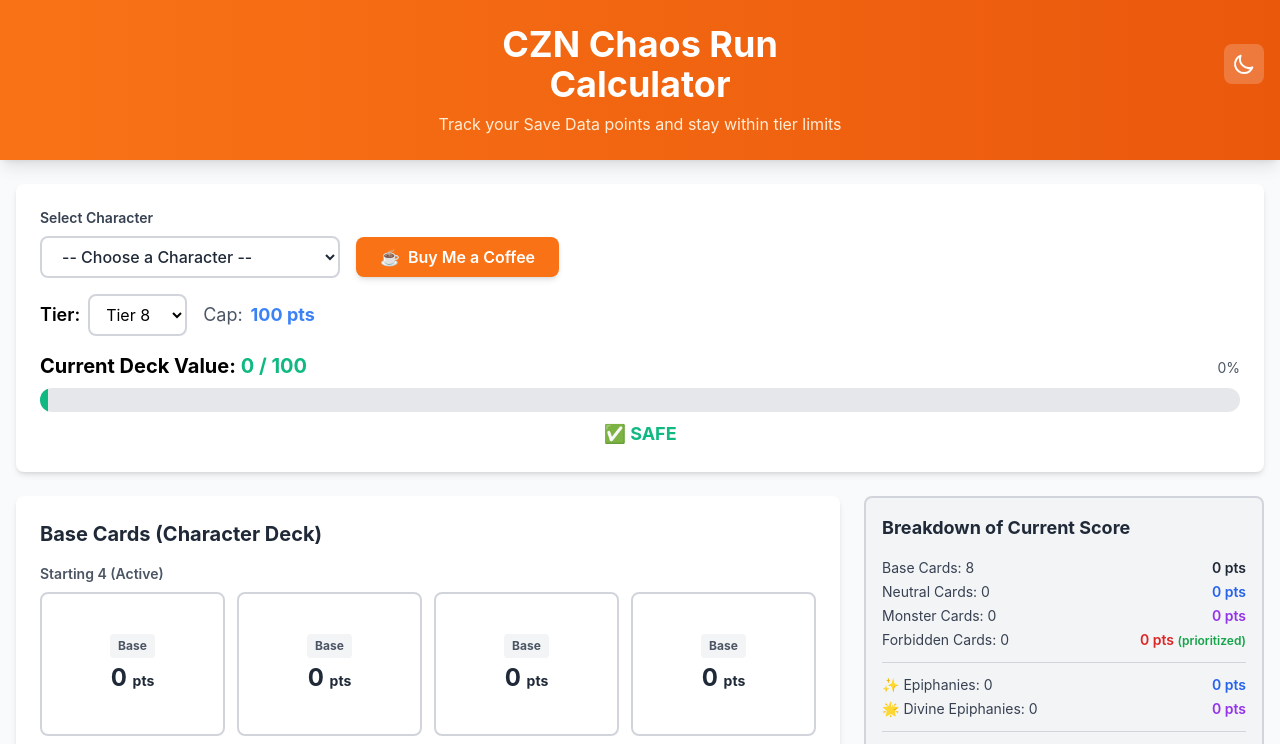
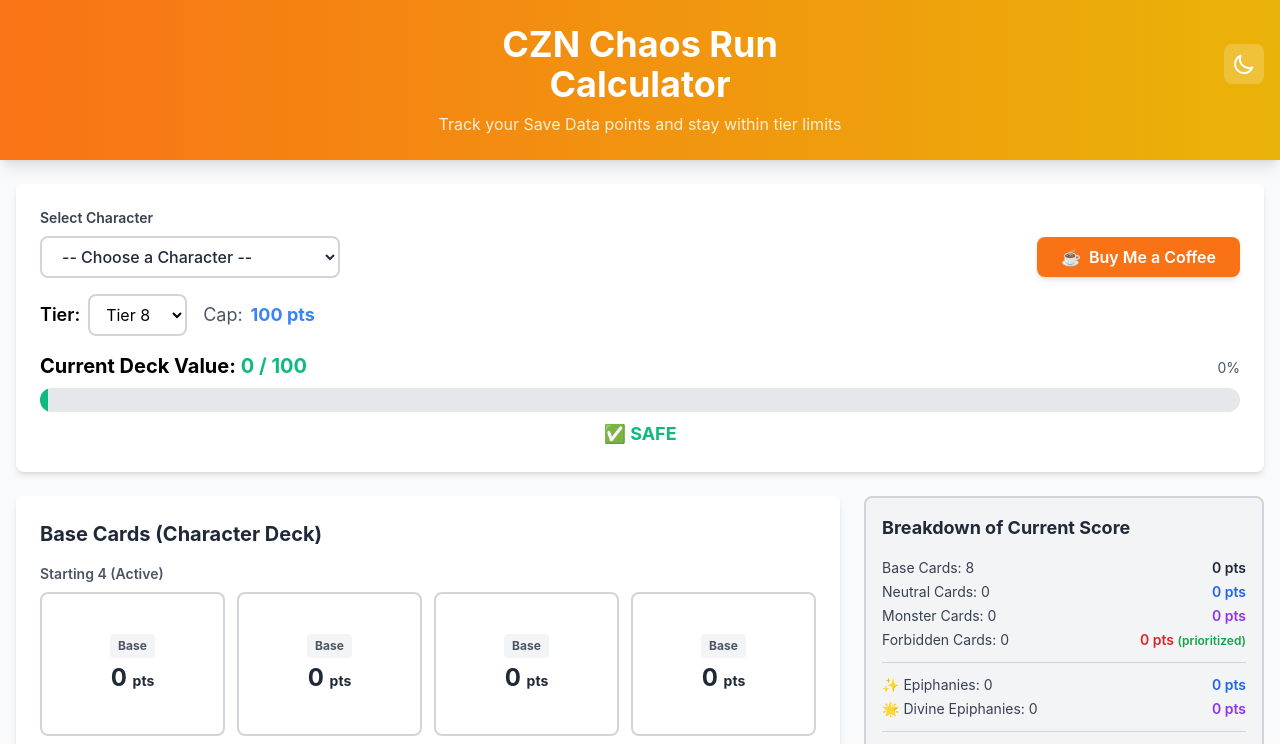
Before and after one commit to Jaxic/CZN-Calc, a React (Vite) app: page / in a window 1280 px wide. Shown: the top 744 px of the page. Built offline with nearby package versions, Linux system fonts and the light colour scheme.

Commit message:
Update header gradient to orange-yellow and right-justify coffee button
- Change header gradient from orange-to-orange to orange-to-yellow
- Update dark mode gradient to orange-to-yellow as well
- Right-justify BuyMeACoffee button using ml-auto
- Remove gap-4 from flex container in CharacterSelector

```diff
--- a/src/App.jsx
+++ b/src/App.jsx
@@ -17,7 +17,7 @@ function App() {
       <DeckProvider>
         <div className="min-h-screen bg-gray-50 dark:bg-gray-900 transition-colors">
           {/* Header */}
-          <header className="bg-gradient-to-r from-orange-500 to-orange-600 dark:from-orange-700 dark:to-orange-800 text-white py-6 shadow-lg">
+          <header className="bg-gradient-to-r from-orange-500 to-yellow-500 dark:from-orange-700 dark:to-yellow-600 text-white py-6 shadow-lg">
             <div className="container mx-auto px-4">
               <div className="flex justify-between items-center mb-2">
                 <div className="flex-1"></div>
--- a/src/components/CharacterSelector.jsx
+++ b/src/components/CharacterSelector.jsx
@@ -18,7 +18,7 @@ const CharacterSelector = () => {
       <label htmlFor="character-select" className="block text-sm font-semibold text-gray-700 dark:text-gray-200">
         Select Character
       </label>
-      <div className="flex items-center gap-4">
+      <div className="flex items-center">
         <select
           id="character-select"
           value={selectedCharacter || ''}
@@ -36,7 +36,7 @@ const CharacterSelector = () => {
           href="https://buymeacoffee.com/jaxic"
           target="_blank"
           rel="noopener noreferrer"
-          className="px-6 py-2 bg-orange-500 hover:bg-orange-600 dark:bg-orange-600 dark:hover:bg-orange-700 text-white font-semibold rounded-lg transition-colors shadow-md flex items-center gap-2"
+          className="ml-auto px-6 py-2 bg-orange-500 hover:bg-orange-600 dark:bg-orange-600 dark:hover:bg-orange-700 text-white font-semibold rounded-lg transition-colors shadow-md flex items-center gap-2"
         >
           <span>☕</span>
           <span>Buy Me a Coffee</span>
```
